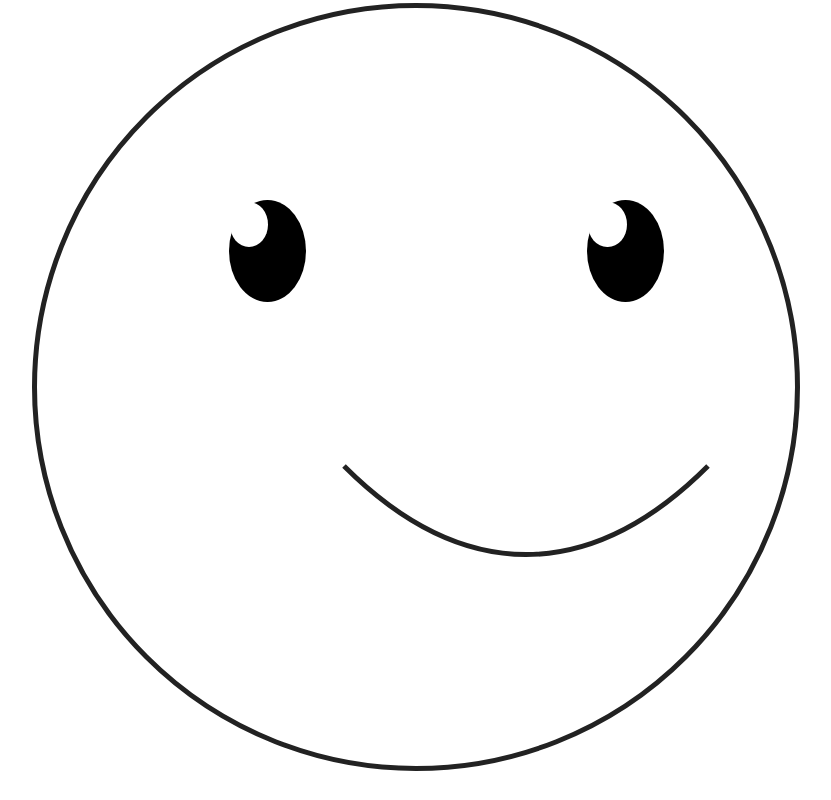
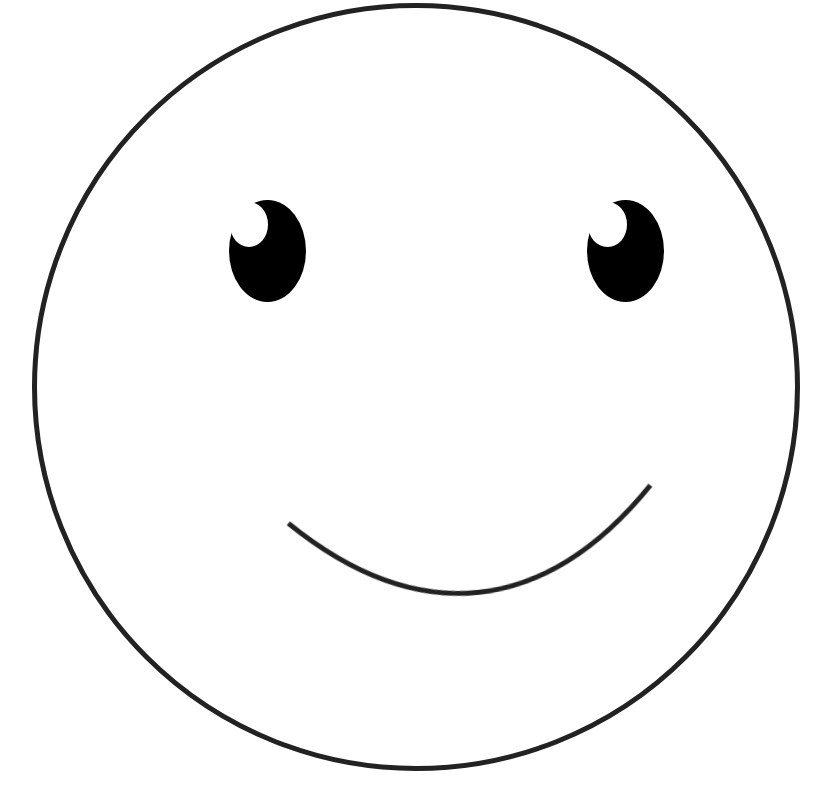
Before and after one commit to SpadeRubick/Gary, a plain HTML site: page index.html in a window 1280 px wide. Shown: the part 657-1457 px from the top of the page, without its empty margins (224-1055 px from the left). Drawn offline with Linux system fonts and the light colour scheme; a web font is replaced by a local one.

Commit message:
change svg position

```diff
--- a/src/css/index.css
+++ b/src/css/index.css
@@ -53,6 +53,7 @@
 }
 svg {
     position: absolute;
-    top: 3.5rem;
-    right: .6rem;
+    top: 3.8rem;
+    right: 1rem;
+    transform: translate3d(0,0,0) rotateZ(-6deg);
 }
```
